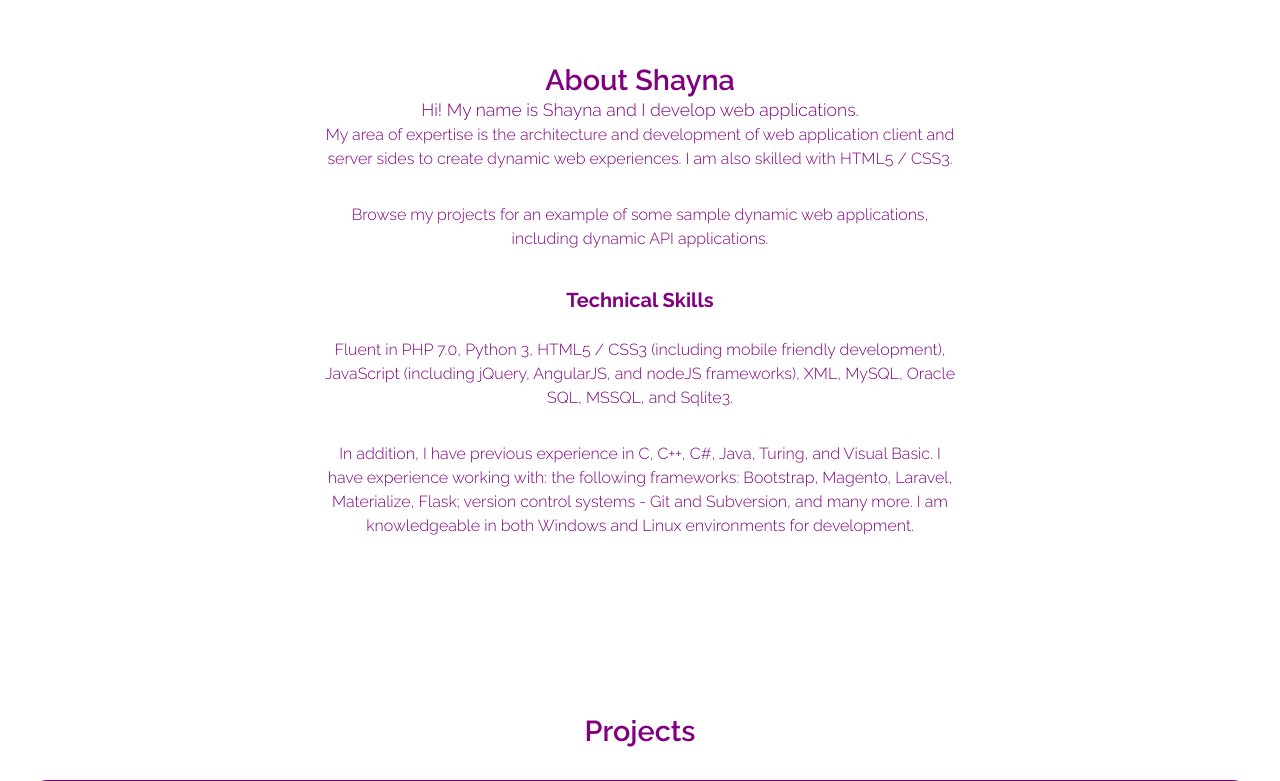
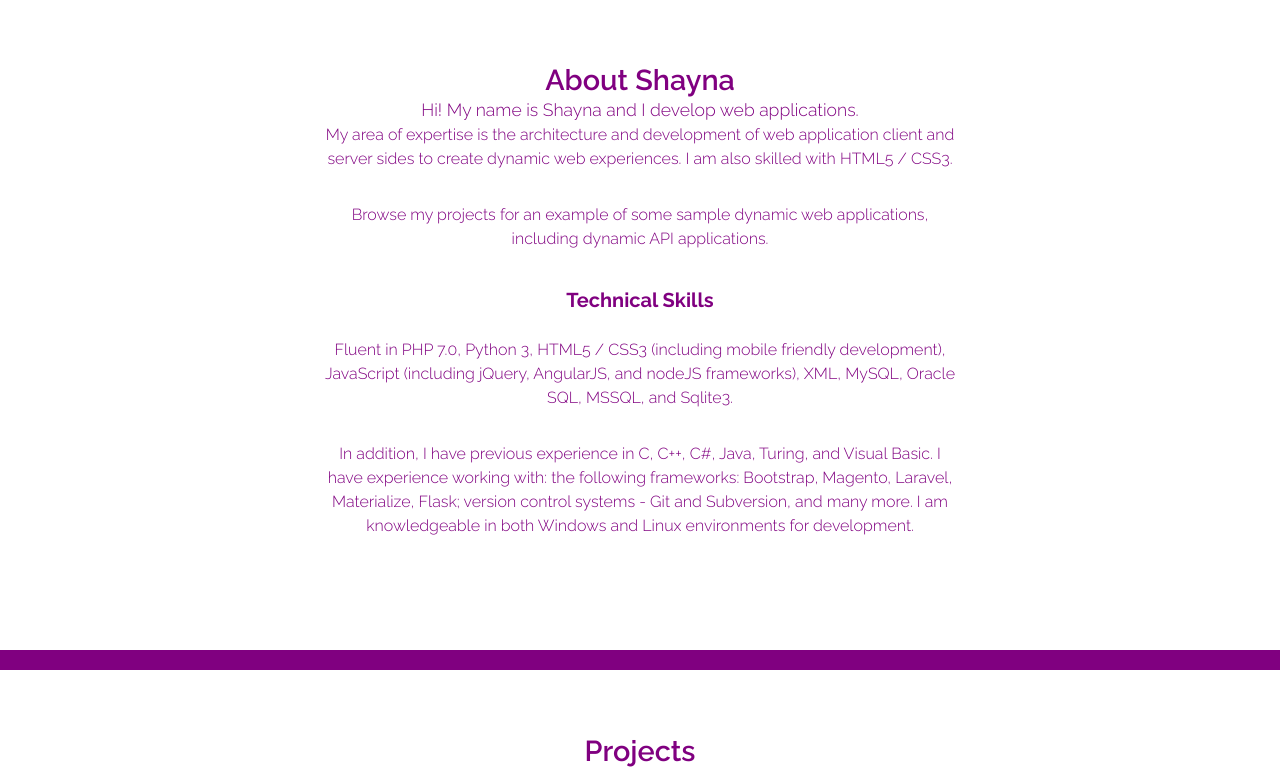
Before and after one commit to shaynak112/portfolioUpdate, a PHP site: page / in a window 1280 px wide. Shown: the part 537-1318 px from the top of the page. Run offline with PHP 8.4, Linux system fonts and the light colour scheme.

Commit message:
Add files via upload
updated some basic styles

```diff
--- a/css/style.css
+++ b/css/style.css
@@ -625,6 +625,13 @@
 			color: inherit;
 		}
 
+		.purpleLine
+		{
+			height:20px;
+			width:100%;
+			color:purple;
+		}
+
 /* Main */
 
 	.no-sidebar #main .major, .left-sidebar #main .major, .right-sidebar #main .major {
```
